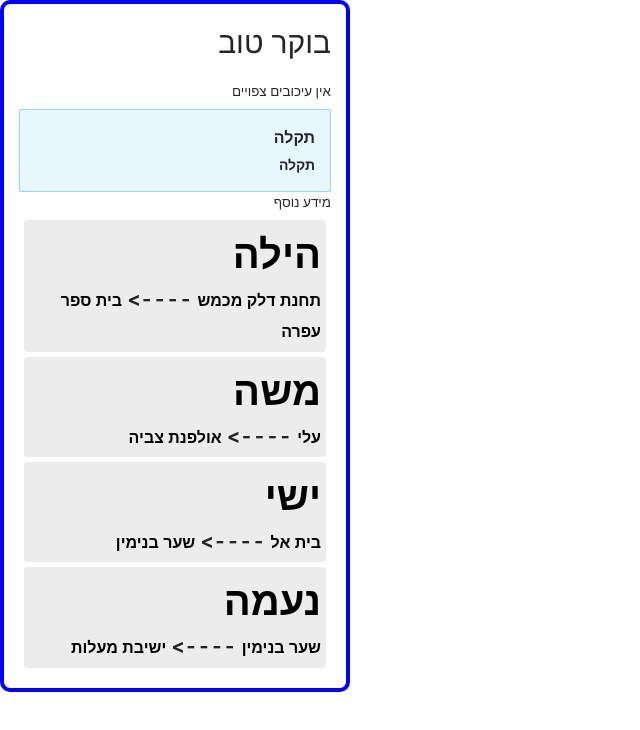
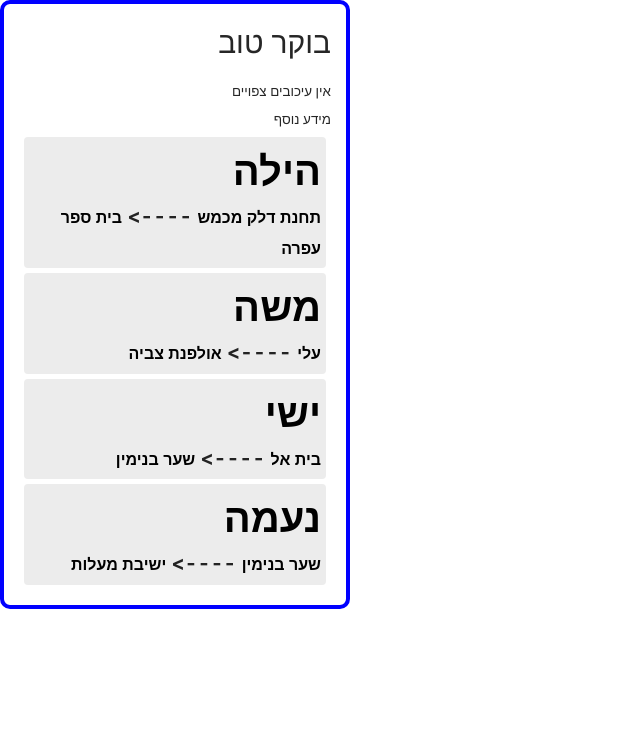
Before and after one commit to natigiat/chalap-client, a React (Create React App) app: page / in a window 1280 px wide. Shown: the top 730 px of the page, without its empty margins (0-640 px from the left). Built offline with nearby package versions, Linux system fonts and the light colour scheme.

Commit message:
add alrt func

```diff
--- a/src/Screen2/Parent/Parent.js
+++ b/src/Screen2/Parent/Parent.js
@@ -29,17 +29,30 @@ function Parent() {
   const [alrt, setalert] = useState({
     message: null,
     description: null,
+    icon: null,
+    type: null,
+    alrt: false,
   });
 
   useEffect(() => alrttip("error"), []);
   const alrttip = () => {
-    setalert({ message: "תקלה", description: "תקלה", icon: "", type: "" });
+    setalert({
+      message: "תקלה",
+      description: "תקלה",
+      icon: "",
+      type: "",
+      alrt: false,
+    });
   };
   return (
     <div className="parent">
       <h2>בוקר טוב</h2>
-      <h6>אין עיכובים צפויים</h6>
-      <Alerts message={alrt.message} description={alrt.description} />
+      {alrt.alrt ? (
+        <Alerts message={alrt.message} description={alrt.description} />
+      ) : (
+        <h6>אין עיכובים צפויים</h6>
+      )}
+
       <div>
         <h6>מידע נוסף</h6>
 
```
